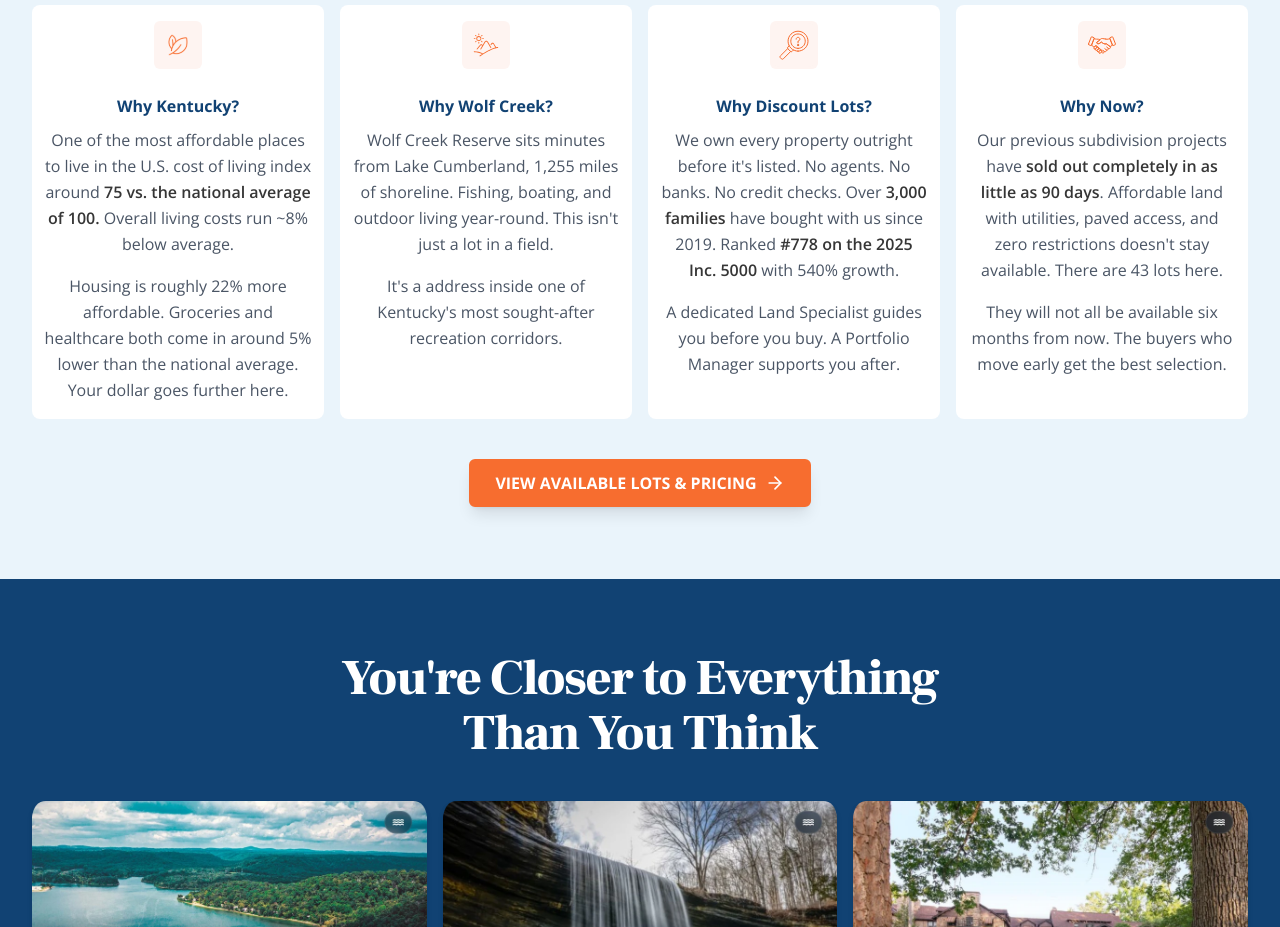
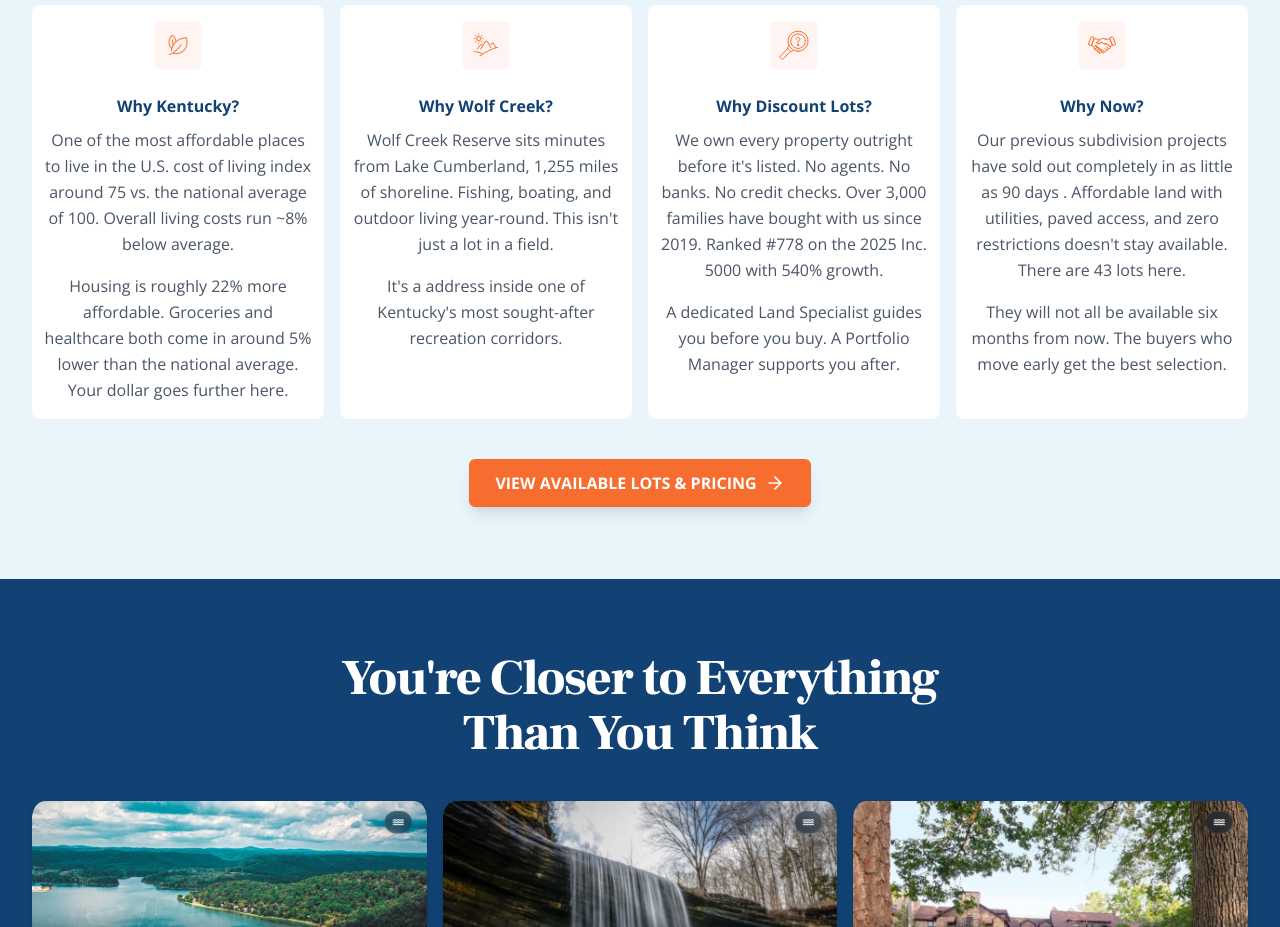
Before and after one commit to Cosmo-US-LLC/discount-lot-website, a React (Vite) app: page /states/kentucky in a window 1280 px wide. Shown: the part 3760-4687 px from the top of the page. Built offline with nearby package versions, Linux system fonts and the light colour scheme.

Commit message:
update the state page and remove the bold text

```diff
--- a/src/components/pageComponents/states/Kentucky/KentuckyWhySection.jsx
+++ b/src/components/pageComponents/states/Kentucky/KentuckyWhySection.jsx
@@ -14,11 +14,8 @@
         <>
           <p>
             One of the most affordable places to live in the U.S. cost of living
-            index around{" "}
-            <span className="font-semibold text-[#363636]">
-              75 vs. the national average of 100.
-            </span>{" "}
-            Overall living costs run ~8% below average.
+            index around 75 vs. the national average of 100. Overall living
+            costs run ~8% below average.
           </p>
           <p className="mt-4">
             Housing is roughly 22% more affordable. Groceries and healthcare
@@ -52,13 +49,8 @@
         <>
           <p>
             We own every property outright before it&apos;s listed. No agents.
-            No banks. No credit checks. Over{" "}
-            <span className="font-semibold text-[#363636]">3,000 families</span>{" "}
-            have bought with us since 2019. Ranked{" "}
-            <span className="font-semibold text-[#363636]">
-              #778 on the 2025 Inc. 5000
-            </span>{" "}
-            with 540% growth.
+            No banks. No credit checks. Over 3,000 families have bought with us
+            since 2019. Ranked #778 on the 2025 Inc. 5000 with 540% growth.
           </p>
           <p className="mt-4">
             A dedicated Land Specialist guides you before you buy. A Portfolio
@@ -73,12 +65,10 @@
       body: (
         <>
           <p>
-            Our previous subdivision projects have{" "}
-            <span className="font-semibold text-[#363636]">
-              sold out completely in as little as 90 days
-            </span>
-            . Affordable land with utilities, paved access, and zero
-            restrictions doesn&apos;t stay available. There are 43 lots here.
+            Our previous subdivision projects have sold out completely in as
+            little as 90 days . Affordable land with utilities, paved access,
+            and zero restrictions doesn&apos;t stay available. There are 43 lots
+            here.
           </p>
           <p className="mt-4">
             They will not all be available six months from now. The buyers who
```
